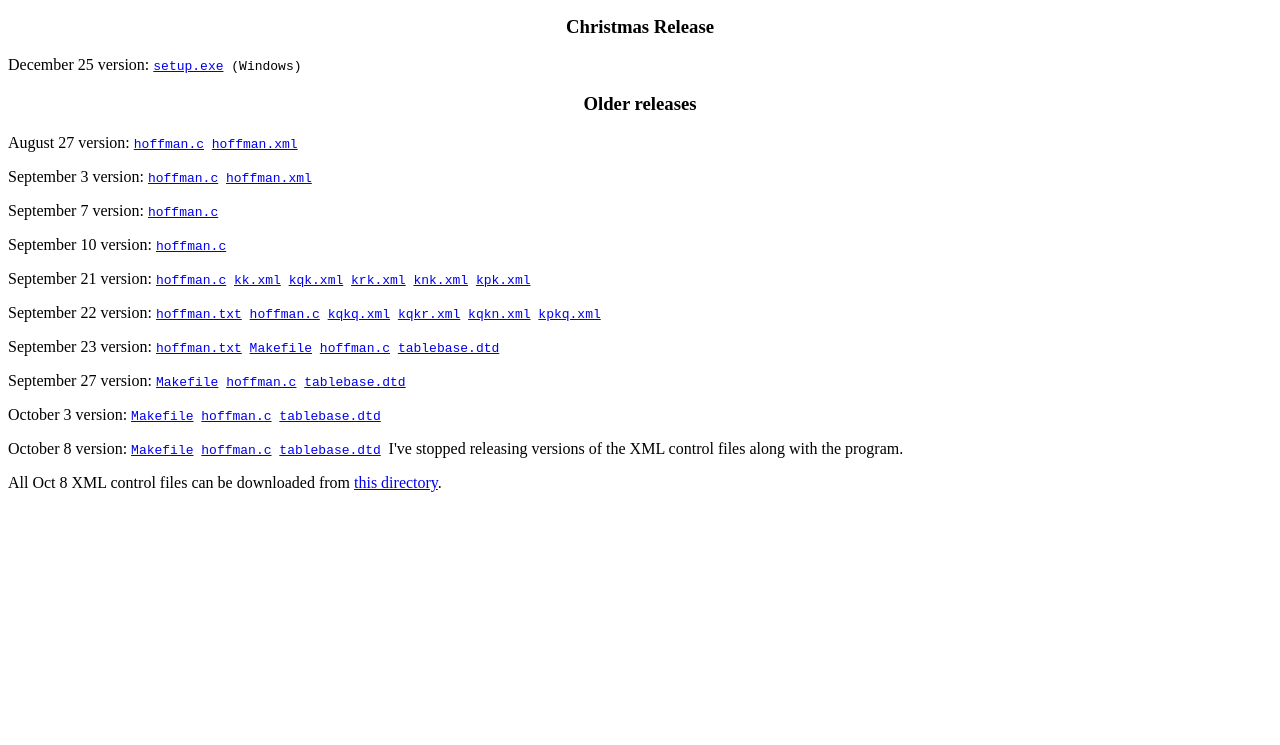
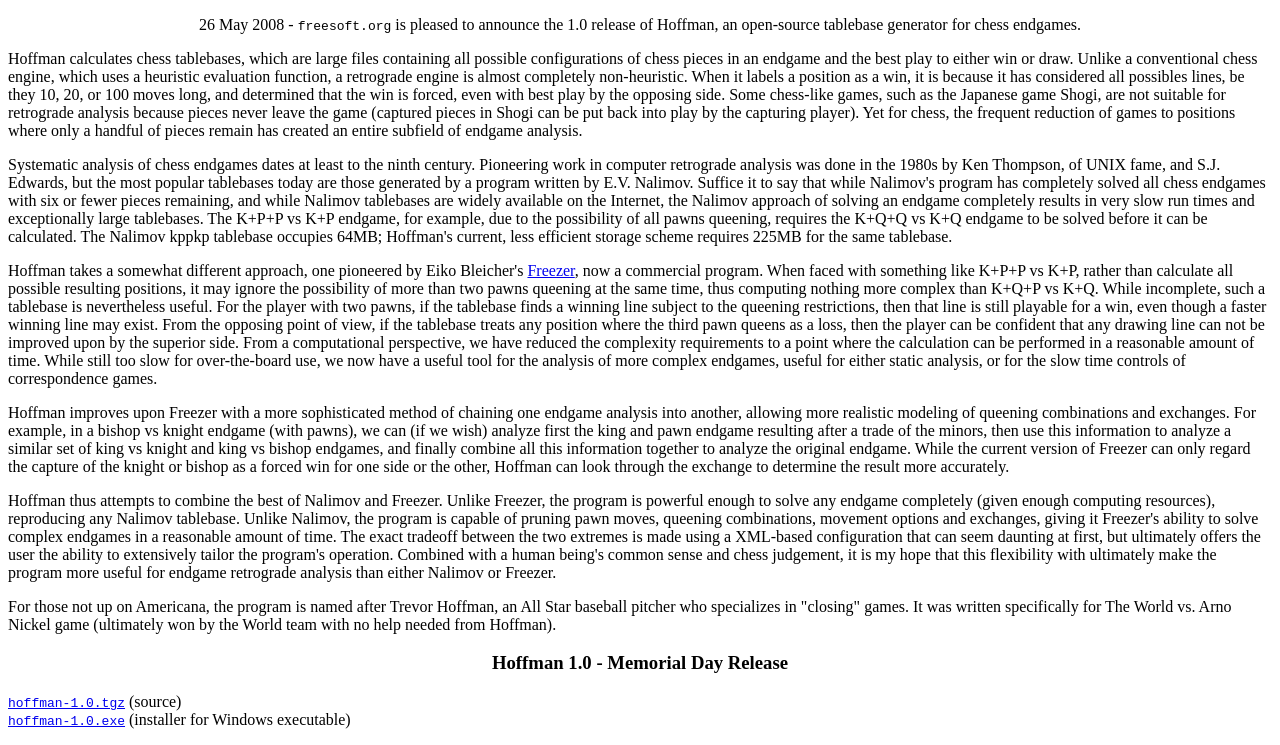
Before and after one commit to BrentBaccala/hoffman, a plain HTML site: page hoffman.html in a window 1280 px wide. Shown: the part 33-778 px from the top of the page. Drawn offline with Linux system fonts and the light colour scheme.

Commit message:
Memorial Day release

```diff
--- a/hoffman.html
+++ b/hoffman.html
@@ -3,14 +3,87 @@
 <BODY>
 <CENTER><H3>Hoffman</H3></CENTER>
 
-<CENTER><H3>Christmas Release</H3></CENTER>
+<center>26 May 2008 - <tt>freesoft.org</tt> is pleased to announce the 1.0 release of
+Hoffman, an open-source tablebase generator for chess endgames.</center>
+
+<p>
+Hoffman calculates chess tablebases, which are large files containing all possible
+configurations of chess pieces in an endgame and the best play to either win or draw.  Unlike a
+conventional chess engine, which uses a heuristic evaluation function, a retrograde engine is
+almost completely non-heuristic.  When it labels a position as a win, it is because it has
+considered all possibles lines, be they 10, 20, or 100 moves long, and determined that the win is
+forced, even with best play by the opposing side.  Some chess-like games, such as the Japanese
+game Shogi, are not suitable for retrograde analysis because pieces never leave the game
+(captured pieces in Shogi can be put back into play by the capturing player).  Yet for chess, the
+frequent reduction of games to positions where only a handful of pieces remain has created an
+entire subfield of endgame analysis.
+
+<p>
+Systematic analysis of chess endgames dates at least to the ninth century.  Pioneering work in
+computer retrograde analysis was done in the 1980s by Ken Thompson, of UNIX fame, and
+S.J. Edwards, but the most popular tablebases today are those generated by a program written by
+E.V. Nalimov.  Suffice it to say that while Nalimov's program has completely solved all chess
+endgames with six or fewer pieces remaining, and while Nalimov tablebases are widely available on
+the Internet, the Nalimov approach of solving an endgame completely results in very slow run
+times and exceptionally large tablebases.  The K+P+P vs K+P endgame, for example, due to the
+possibility of all pawns queening, requires the K+Q+Q vs K+Q endgame to be solved before it can
+be calculated.  The Nalimov kppkp tablebase occupies 64MB; Hoffman's current, less efficient
+storage scheme requires 225MB for the same tablebase.
+
+<p>
+Hoffman takes a somewhat different approach, one pioneered by Eiko Bleicher's <a href="http://www.freezerchess.com">Freezer</A>, now a
+commercial program. When faced with something like K+P+P vs K+P, rather than calculate all
+possible resulting positions, it may ignore the possibility of more than two pawns queening at
+the same time, thus computing nothing more complex than K+Q+P vs K+Q.  While incomplete, such a
+tablebase is nevertheless useful.  For the player with two pawns, if the tablebase finds a
+winning line subject to the queening restrictions, then that line is still playable for a win,
+even though a faster winning line may exist.  From the opposing point of view, if the tablebase
+treats any position where the third pawn queens as a loss, then the player can be confident that
+any drawing line can not be improved upon by the superior side.  From a computational
+perspective, we have reduced the complexity requirements to a point where the calculation can be
+performed in a reasonable amount of time.  While still too slow for over-the-board use, we now
+have a useful tool for the analysis of more complex endgames, useful for either static analysis,
+or for the slow time controls of correspondence games.
+
+<p>
+Hoffman improves upon Freezer with a more sophisticated method of chaining one endgame analysis
+into another, allowing more realistic modeling of queening combinations and exchanges.  For
+example, in a bishop vs knight endgame (with pawns), we can (if we wish) analyze first the king
+and pawn endgame resulting after a trade of the minors, then use this information to analyze a
+similar set of king vs knight and king vs bishop endgames, and finally combine all this
+information together to analyze the original endgame.  While the current version of Freezer can
+only regard the capture of the knight or bishop as a forced win for one side or the other,
+Hoffman can look through the exchange to determine the result more accurately.
+
+<p>
+Hoffman thus attempts to combine the best of Nalimov and Freezer.  Unlike Freezer, the program is
+powerful enough to solve any endgame completely (given enough computing resources), reproducing
+any Nalimov tablebase.  Unlike Nalimov, the program is capable of pruning pawn moves, queening
+combinations, movement options and exchanges, giving it Freezer's ability to solve complex
+endgames in a reasonable amount of time.  The exact tradeoff between the two extremes is made
+using a XML-based configuration that can seem daunting at first, but ultimately offers the user
+the ability to extensively tailor the program's operation.  Combined with a human being's common
+sense and chess judgement, it is my hope that this flexibility with ultimately make the program
+more useful for endgame retrograde analysis than either Nalimov or Freezer.
+
+<p>
+For those not up on Americana, the program is named after Trevor Hoffman, an All Star baseball
+pitcher who specializes in "closing" games.  It was written specifically for The World vs. Arno
+Nickel game (ultimately won by the World team with no help needed from Hoffman).
+
+
+<CENTER><H3>Hoffman 1.0 - Memorial Day Release</H3></CENTER>
+
+<TT><A HREF="26May2008/hoffman-1.0.tgz">hoffman-1.0.tgz</A></TT> (source)
+<BR>
+<TT><A HREF="26May2008/hoffman-1.0.exe">hoffman-1.0.exe</A></TT> (installer for Windows executable)
+
+<CENTER><H3>Older releases from 2006</H3></CENTER>
 
 December 25 version:
 <TT>
 <A HREF="Dec25/setup.exe">setup.exe</A> (Windows)
 </TT>
-
-<CENTER><H3>Older releases</H3></CENTER>
 
 August 27 version:
 <TT>
```
